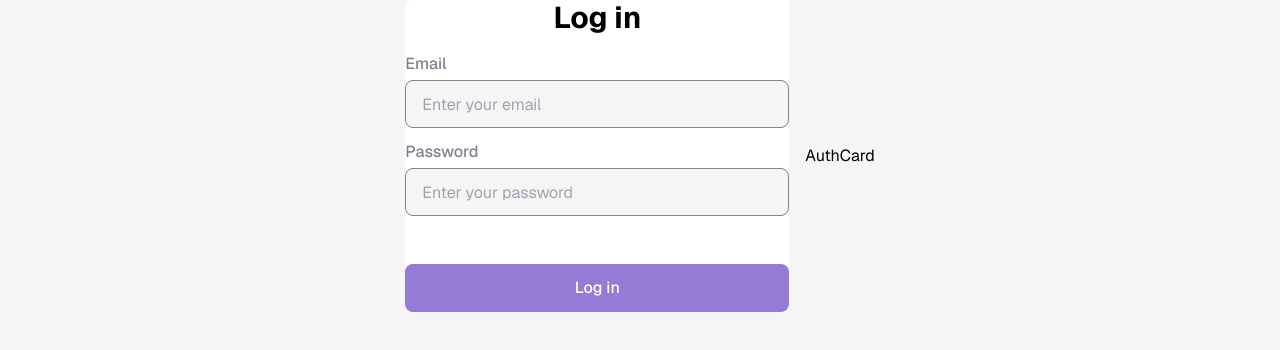
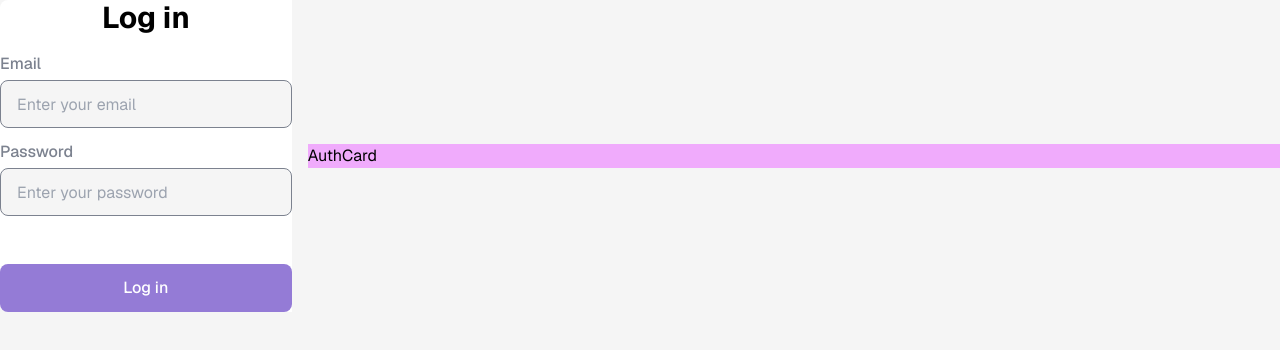
Before and after one commit to krishabbashyal/Apptive, a Next.js app in the folder client/: page /login in a window 1280 px wide. Shown: the top 350 px of the page. Built offline with nearby package versions, Linux system fonts and the light colour scheme.

Commit message:
Started working on the auth card

```diff
--- a/client/src/components/AuthForms/AuthCard.tsx
+++ b/client/src/components/AuthForms/AuthCard.tsx
@@ -2,7 +2,7 @@ import React from 'react'
 
 const AuthCard = () => {
   return (
-    <div>AuthCard</div>
+    <div className='w-full h-full bg-fuchsia-300'>AuthCard</div>
   )
 }
 
```
